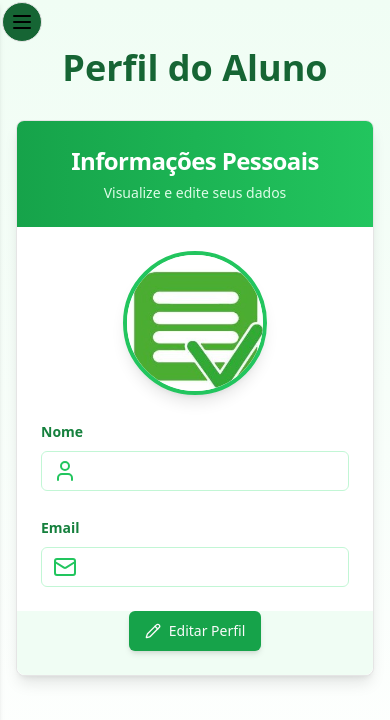
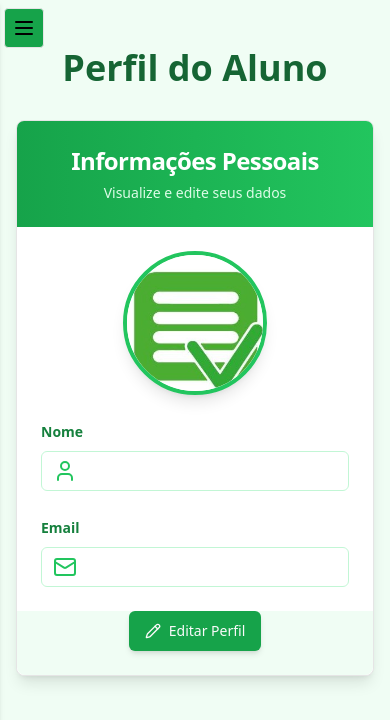
Before and after one commit to AprovaUFC/portalAluno, a React (Vite) app: page /perfil in a window 390 px wide. Shown: the top 720 px of the page. Built offline with nearby package versions, Linux system fonts and the light colour scheme.

Commit message:
Ajuste de posicao do botao da navBar

```diff
--- a/src/components/NavBar/NavBarComponent.tsx
+++ b/src/components/NavBar/NavBarComponent.tsx
@@ -38,7 +38,7 @@ const NavBarComponent = () => {
     </div>
     <ul className="space-y-2 p-4">
       <li>
-      <Link to={'/Home'}>
+      <Link to={'/home'}>
         <Button
           variant="ghost"
           className="w-full justify-start text-green-700 hover:bg-green-100 hover:text-green-800"
@@ -96,14 +96,14 @@ const NavBarComponent = () => {
   </nav>
     {isNavOpen && (
         <div
-          className="fixed inset-0 bg-black bg-opacity-50 z-30 lg:hidden"
+          className=" fixed inset-0 bg-black bg-opacity-50 z-30 lg:hidden"
           onClick={() => setIsNavOpen(false)}
         ></div>
       )}
-                <Button
+          <Button
             variant="outline"
             size="icon"
-            className={`fixed top-0.5 text-black bg-green-800 left-0.5 rounded-full z-50 lg:hidden ${
+            className={` fixed top-2 text-black bg-green-600 left-1 rounded-sm z-50 lg:hidden ${
               isNavOpen ? "hidden" : ""
             }`}
             onClick={toggleNav}
--- a/src/pages/Activities/Activities.tsx
+++ b/src/pages/Activities/Activities.tsx
@@ -118,10 +118,10 @@ export default function Activities() {
   }
 
   return (
-    <div className="flex bg-green-50">
+    <div className="flex h-screen bg-green-50">
       <NavBarComponent />
 
-      <div className="container mx-auto p-4 relative">
+      <div className="container mx-auto p-4 relative max-xl:pl-14">
         <motion.h1
           className="text-3xl font-bold mb-6 text-green-800"
           initial={{ opacity: 0, y: -20 }}
--- a/src/pages/Perfil/perfil.tsx
+++ b/src/pages/Perfil/perfil.tsx
@@ -286,7 +286,7 @@ export default function PerfilAluno() {
     <NavBarComponent/>
     <AnimatePresence>
       <motion.div
-        className="flex-1 min-h-screen bg-gradient-to-b from-green-50 to-white py-12 px-4 sm:px-6 lg:px-8"
+        className="flex-1 h-screen bg-green-50 py-12 px-4 sm:px-6 lg:px-8"
         initial={{ opacity: 0 }}
         animate={{ opacity: 1 }}
         exit={{ opacity: 0 }}
```
